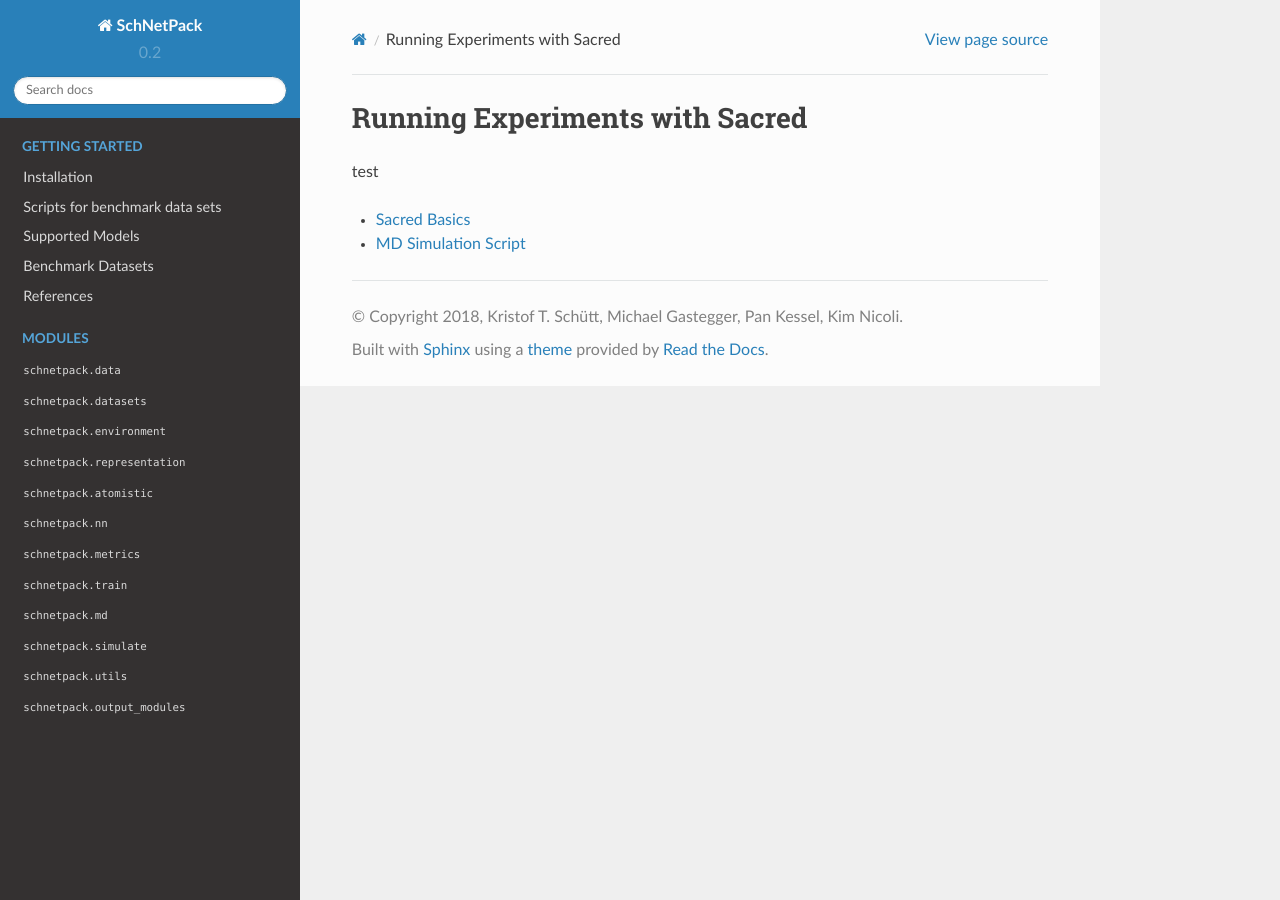
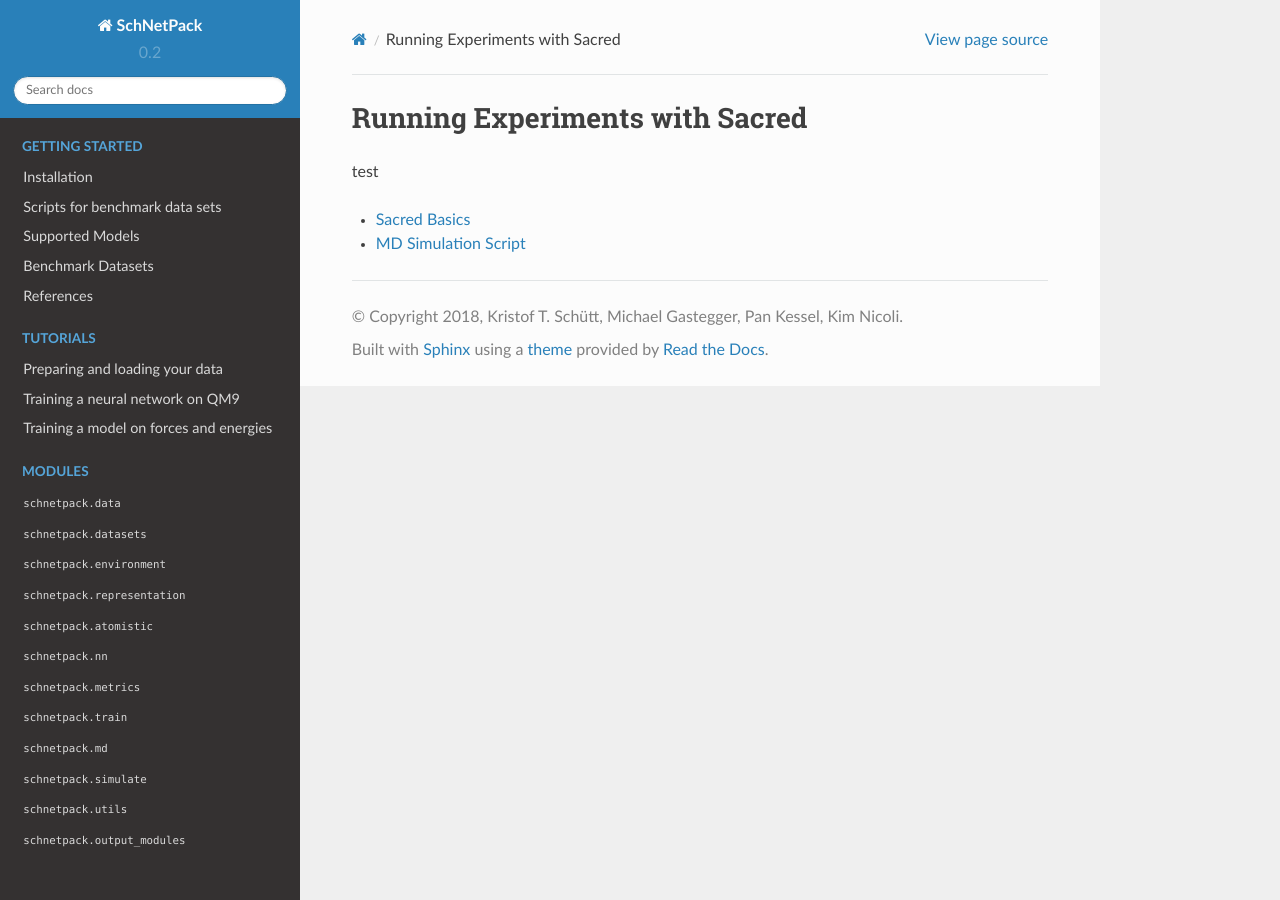
Before and after one commit to atomistic-machine-learning/schnetpack, a Sphinx documentation site: the page built from docs/guide/index.rst, in a window 1280 px wide. Built offline with Sphinx 7.4.7 and the Read the Docs theme 2.0.0, drawn with Linux system fonts in a browser that asks for light colours; pages that are not in the unit, such as notebooks, are missing from menus.

Commit message:
Updated index file

```diff
--- a/docs/index.rst
+++ b/docs/index.rst
@@ -26,8 +26,9 @@ Contents
    :caption: Tutorials
    :maxdepth: 1
 
-   tutorials/preparedata
-   tutorials/qm9
+   tutorials/tutorial_01_preparing_data
+   tutorials/tutorial_02_qm9
+   tutorials/tutorial_03_force_models
 
 
 .. toctree::
```
